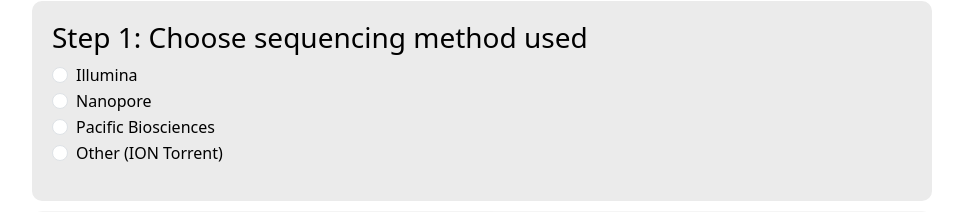
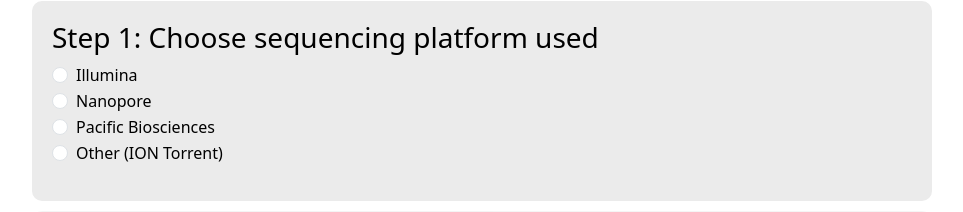
Before and after one commit to SocietyProtectionUndergroundNetworks/sequencing-submission-form, a Flask app: template templates/form.html in a window 1280 px wide. Shown: the part 215-427 px from the top of the page, without its empty margins (16-979 px from the left). Run offline with Flask 3, Linux system fonts and the light colour scheme; the template is opened without the code that fills it, so the values that code supplies are empty; some libraries are stand-ins or nearby versions.

Commit message:
Sequencing platform instead of sequencing method label in step 1

```diff
--- a/templates/form.html
+++ b/templates/form.html
@@ -28,10 +28,10 @@
       <span id="upload_folder_info">Folder: {{ uploads_folder }}</span>
     </div>
     <div id="step_1" class="form-step-item">
-      <h3> Step 1: Choose sequencing method used </h3>
+      <h3> Step 1: Choose sequencing platform used </h3>
       {% if sequencing_method %}
         <div id="step_1_msg" class="text-success">
-          Chosen sequencing method:
+          Chosen sequencing platform:
           {% if sequencing_method == 1 %}
             Illumina
           {% elif sequencing_method == 2 %}
```
